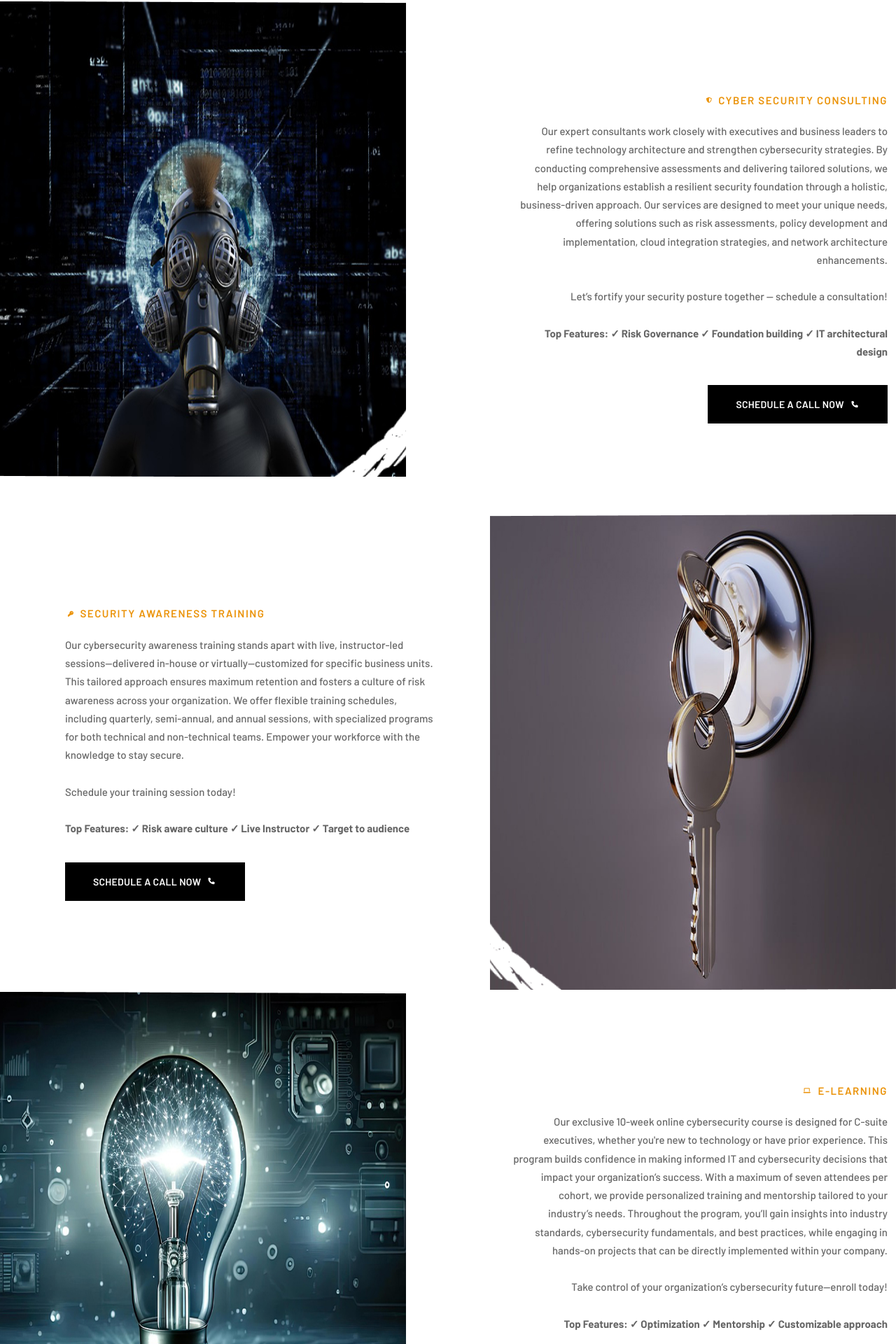
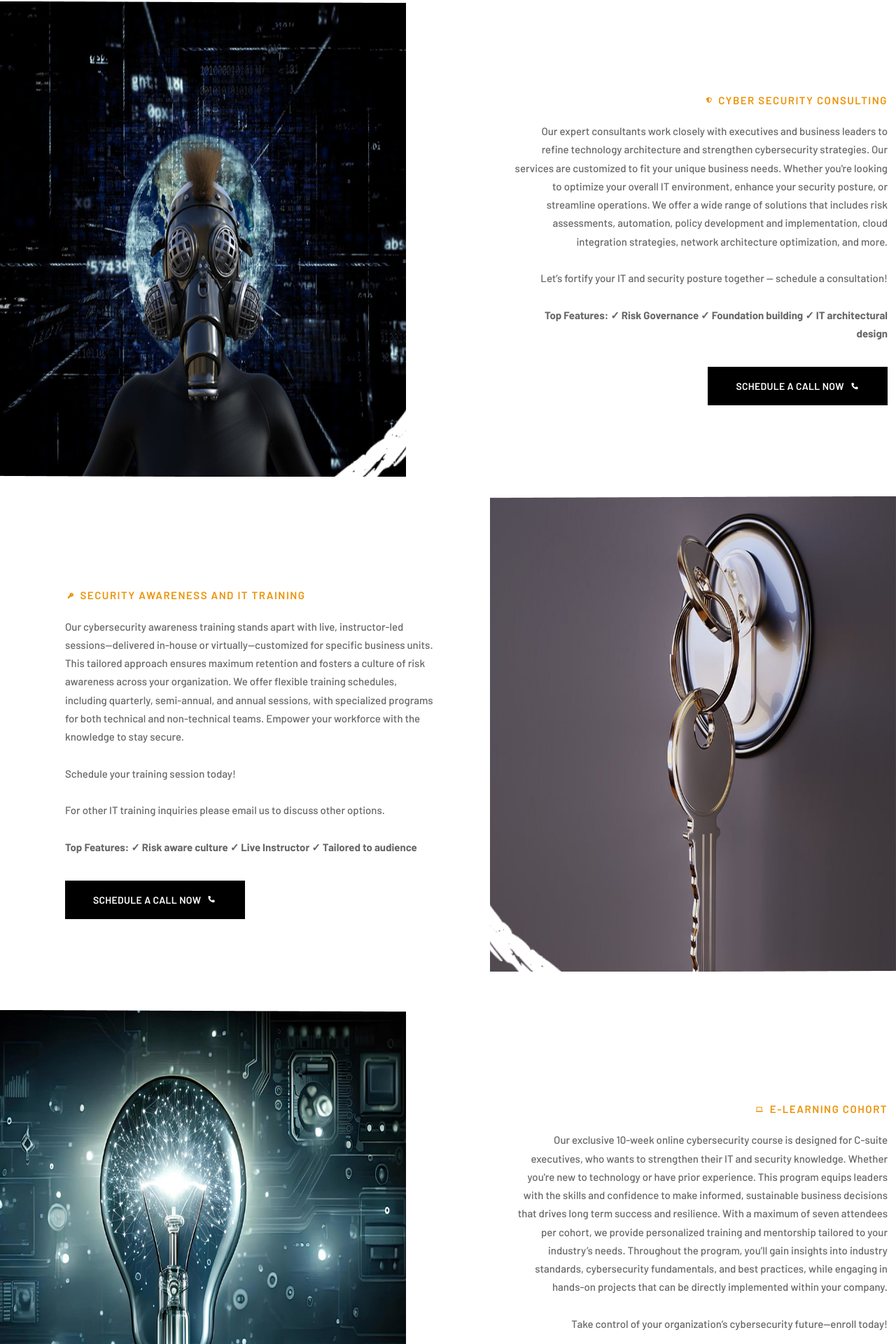
Before and after one commit to Bourne-Tech/bt-frontend, a React (Create React App) app: page /home-3 in a window 1280 px wide. Shown: the part 3231-5151 px from the top of the page at 70% size. Built offline with nearby package versions, Linux system fonts and the light colour scheme.

Commit message:
more on services

```diff
--- a/src/components/ServiceSubSection/ServiceSection.js
+++ b/src/components/ServiceSubSection/ServiceSection.js
@@ -36,17 +36,15 @@ const ServiceSection = (props) => {
                 <p className="joinContent__text">
                   Our expert consultants work closely with executives and
                   business leaders to refine technology architecture and
-                  strengthen cybersecurity strategies. By conducting
-                  comprehensive assessments and delivering tailored solutions,
-                  we help organizations establish a resilient security
-                  foundation through a holistic, business-driven approach. Our
-                  services are designed to meet your unique needs, offering
-                  solutions such as risk assessments, policy development and
-                  implementation, cloud integration strategies, and network
-                  architecture enhancements.
+                  strengthen cybersecurity strategies. Our services are customized to
+                  fit your unique business needs. Whether you're looking to optimize
+                  your overall IT environment, enhance your security posture, or streamline
+                  operations. We offer a wide range of solutions that includes risk assessments,
+                  automation, policy development and implementation, cloud integration strategies,
+                  network architecture optimization, and more.
                   <br />
                   <br />
-                  Let’s fortify your security posture together — schedule a
+                  Let’s fortify your IT and security posture together — schedule a
                   consultation!
                   <br />
                   <br />
@@ -115,7 +113,7 @@ const ServiceSection = (props) => {
                     <div className="sectionTitle mb-20">
                       <span className="sectionTitle__small justify-content-start">
                         <i className="fa-solid fa-key btn__icon"></i>
-                        Security Awareness Training
+                        Security Awareness and IT Training
                       </span>
                     </div>
                   </div>
@@ -135,9 +133,13 @@ const ServiceSection = (props) => {
                   Schedule your training session today!
                   <br />
                   <br />
+                  For other IT training inquiries
+                  please email us to discuss other options.
+                  <br />
+                  <br />
                   <b>
                     Top Features: ✓ Risk aware culture ✓ Live Instructor ✓
-                    Target to audience
+                    Tailored to audience
                   </b>
                 </p>
                 <Link
@@ -200,18 +202,19 @@ const ServiceSection = (props) => {
                     <div className="sectionTitle mb-20">
                       <span className="sectionTitle__small justify-content-end">
                         <i className="fa-solid fa-laptop btn__icon"></i>
-                        E-Learning
+                        E-Learning Cohort
                       </span>
                     </div>
                   </div>
                 </div>
                 <p className="joinContent__text">
                   Our exclusive 10-week online cybersecurity course is designed
-                  for C-suite executives, whether you're new to technology or
-                  have prior experience. This program builds confidence in
-                  making informed IT and cybersecurity decisions that impact
-                  your organization’s success. With a maximum of seven attendees
-                  per cohort, we provide personalized training and mentorship
+                  for C-suite executives, who wants to
+                  strengthen their IT and security knowledge. Whether
+                  you're new to technology or have prior experience. This
+                  program equips leaders with the skills and confidence to make informed, sustainable
+                  business decisions that drives long term success and resilience.
+                  With a maximum of seven attendees per cohort, we provide personalized training and mentorship
                   tailored to your industry’s needs. Throughout the program,
                   you’ll gain insights into industry standards, cybersecurity
                   fundamentals, and best practices, while engaging in hands-on
```
